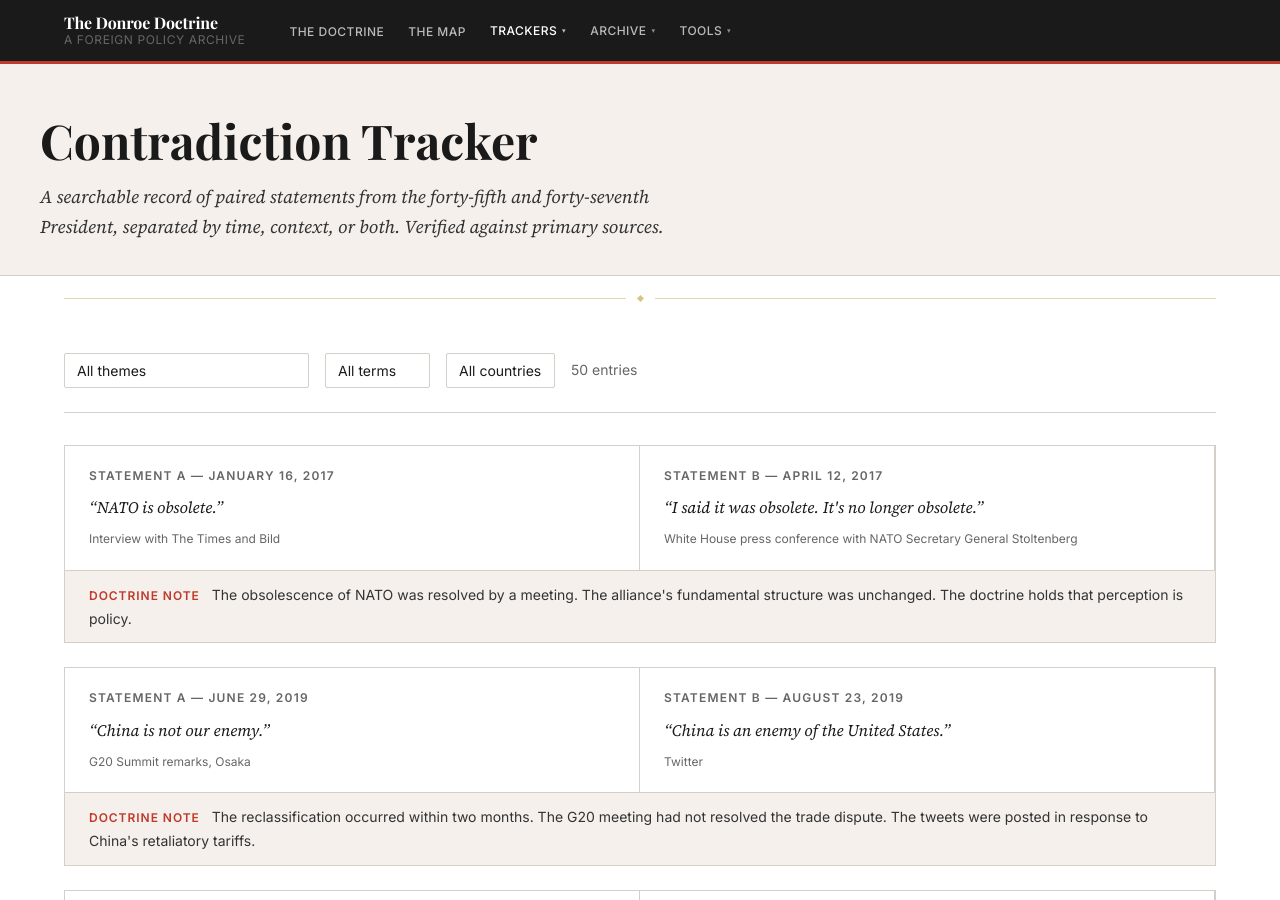
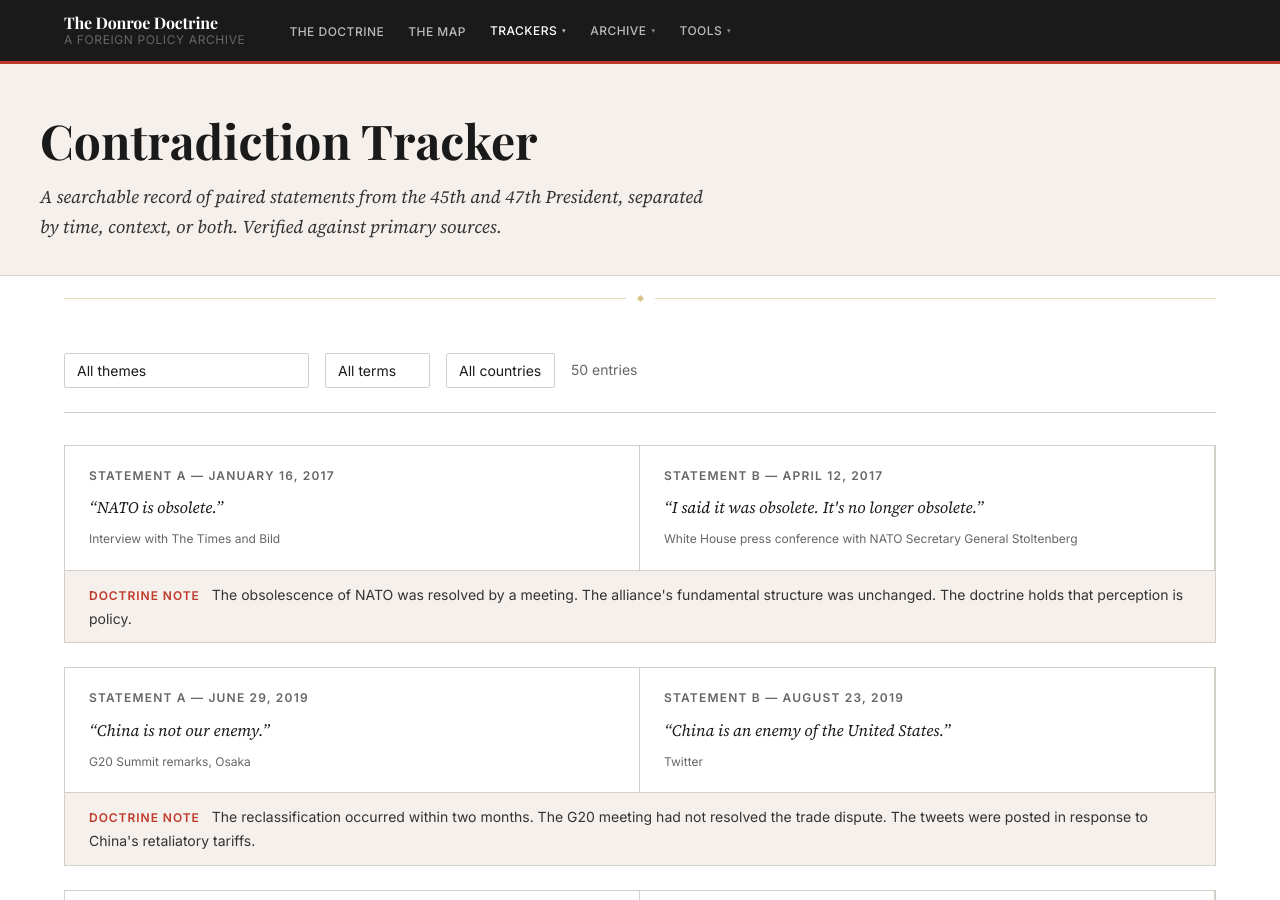
Before and after one commit to dtgara/donroe-doctrine, a Jekyll site: the page built from contradictions.html, in a window 1280 px wide and 900 px high. Built offline with Jekyll 4.4.1, drawn with Linux system fonts in a browser that asks for light colours; some web fonts are replaced.

Commit message:
Replace forty-fifth/forty-seventh with 45th/47th in contradictions page

```diff
--- a/contradictions.html
+++ b/contradictions.html
@@ -3,7 +3,7 @@ layout: section
 title: "Contradiction Tracker"
 section_label: "Section III"
 section_intro: >
-  A searchable record of paired statements from the forty-fifth and forty-seventh President,
+  A searchable record of paired statements from the 45th and 47th President,
   separated by time, context, or both. Verified against primary sources.
 body_class: page-contradictions
 ---
```
